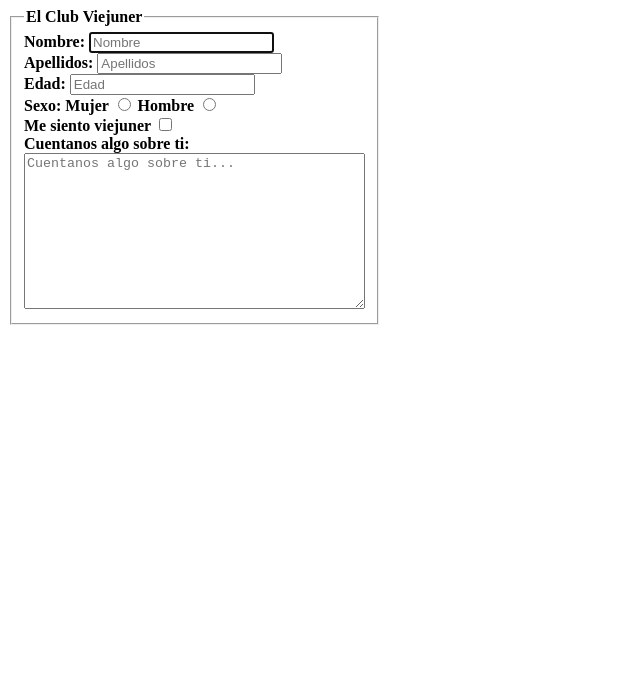
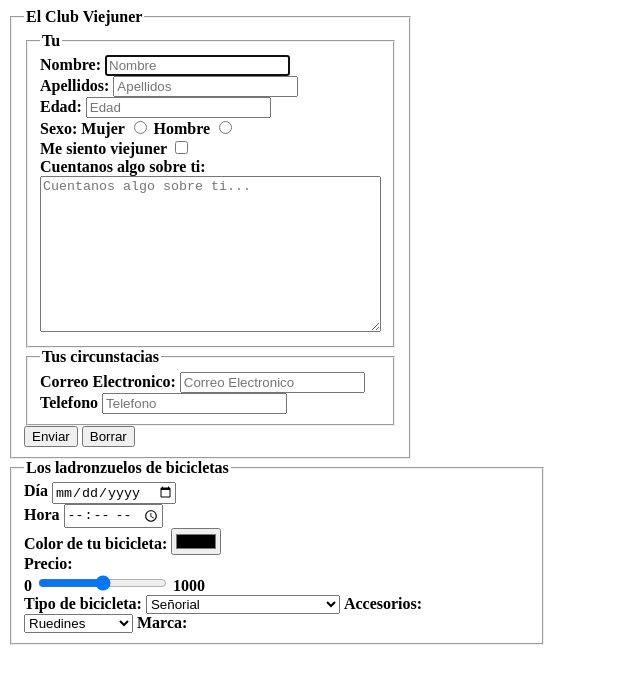
Before and after one commit to steph-d989/FormulariosViejuners, a plain HTML site: page index.html in a window 1280 px wide. Shown: the whole page, without its empty margins (0-640 px from the left). Drawn offline with Linux system fonts and the light colour scheme.

Commit message:
14:24 08/05

```diff
--- a/index.html
+++ b/index.html
@@ -8,24 +8,100 @@
 </head>
 
 <body>
-    <form style="width:25%">
+    <form>
+        <fieldset style="width:25%">
+            <legend><b>El Club Viejuner</b></legend>
             <fieldset>
-            <legend><b>El Club Viejuner</b></legend>
+                <legend><b>Tu</b></legend>
                 <label for="fname"><b>Nombre: </b></label>
-            <input type="text" id="fname" name="fname" autofocus placeholder="Nombre"><br>
+                <input type="text" id="fname" name="fname" autofocus required placeholder="Nombre"><br>
                 <label for="lname"><b>Apellidos: </b></label>
-            <input type="text" id="lname" name="lname" autofocus placeholder="Apellidos"><br>
+                <input type="text" id="lname" name="lname" required autofocus placeholder="Apellidos"><br>
                 <label for="age"><b>Edad: </b></label>
-            <input type="number" id="age" name="age" autofocus placeholder="Edad"><br>
+                <input type="number" id="age" name="age" required placeholder="Edad"><br>
                 <label for="gender"><b>Sexo: </b></label>
                 <label for="gender"><b>Mujer </b></label>
                 <input type="radio" id="mujer" name="gender">
                 <label for="gender"><b>Hombre </b></label>
                 <input type="radio" id="hombre" name="gender"><br>
                 <label for="viejuner"><b>Me siento viejuner </b></label>
-            <input type="checkbox" id="viejuner" name="viejuner"><br>
+                <input type="checkbox" id="viejuner" name="viejuner" required><br>
                 <label for="you"><b>Cuentanos algo sobre ti: </b></label><br>
-            <textarea name="you" id="you" cols="40" rows="10" placeholder="Cuentanos algo sobre ti..."></textarea>
+                <textarea name="you" id="you" cols="40" rows="10" placeholder="Cuentanos algo sobre ti..."
+                    required></textarea>
+            </fieldset>
+            <fieldset>
+                <legend><b>Tus circunstacias</b></legend>
+                <label for="email"><b>Correo Electronico: </b></label>
+                <input type="email" id="email" name="email" placeholder="Correo Electronico" autofocus required><br>
+                <label for="telefono"><b>Telefono</b></label>
+                <input type="tel" id="telefono" name="telefono" placeholder="Telefono" autofocus
+                    pattern="[0-9]{3}-[0-9]{3}-[0-9]{3}" required><br>
+            </fieldset>
+            <input type="submit" value="Enviar">
+            <input type="submit" value="Borrar">
+        </fieldset>
+        <fieldset style="width:40%">
+            <legend><b>Los ladronzuelos de bicicletas</b></legend>
+            <label for="date"><b>Día</b></label>
+            <input type="date" id="date" name="date"><br>
+            <label for="hour"><b>Hora</b></label>
+            <input type="time" id="time" name="time" required><br>
+            <label for="colour"><b>Color de tu bicicleta: </b></label>
+            <input type="color" id="color" name="color" required><br>
+            <label for="price"><b>Precio: </b></label><br>
+            <label for="min"><b> 0 </b></label>
+            <input type="range" id="precio" name="precio" min="0" max="1000" step="50" required>
+            <label for="max"><b> 1000 </b></label><br>
+            <label for="type"><b>Tipo de bicicleta: </b></label>
+
+            <select id="type" name="type">
+                <optgroup label="Bicicleta de paseo">
+                <option value="señorial">Señorial</option>
+                <option value="Anti-plebeyos">Anti-plebeyos</option>
+                <option value="PorEncimaDelHombro">PorEncimaDelHombro</option>
+                <optgroup label="Bicicleta de montaña">
+                <option value="gamusinos">Gamusinos</option>
+                <option value="hueleflores">Hueleflores premium</option>
+                <option value="fango">Fango Lovers</option>
+                <optgroup label="Bicicleta de carrera">
+                <option value="metroymedio">Metro y medio</option>
+                <option value="fluorescente">3 pm. Fluorescente edition</option>
+                <option value="grupitors">Grupitors</option>
+            </select>
+            <label for="accesorios"><b>Accesorios: </b></label>
+            <select id="accesorios" name="accesorios">
+                <option value="ruedines">Ruedines</option>
+                <option value="pegatinas">Pegatinas</option>
+                <option value="cestita">Cestita</option>
+                <option value="bombaaire">Bomba de aire</option>
+                <option value="timbre">Timbre</option>
+                <option value="foco">Foco</option>
+            </select>
+            <label for="marca"><b>Marca: </b></label>
+            <datalist id="marca" name="marca">
+                <option value="specialized">specialized</option>
+                <option value="trek">trek</option>
+                <option value="merida">merida</option>
+                <option value="scott">scott</option>
+                <option value="giant">giant</option>
+                <option value="cube">cube</option>
+                <option value="lapierre">lapierre</option>
+                <option value="orbea">orbea</option>
+                <option value="cannondale">cannondale</option>
+                <option value="bmc">bmc</option>
+                <option value="canyon">canyon</option>
+                <option value="look">look</option>
+                <option value="protek">protek</option>
+                <option value="megamo">megamo</option>
+                <option value="pinarello">pinarello</option>
+                <option value="bianchi">bianchi</option>
+                <option value="bh">bh</option>
+                <option value="factor">factor</option>
+                <option value="ghost">ghost</option>
+                <option value="cervélo">cervélo</option>
+                <option value="argon">argon</option>
+            </datalist>
         </fieldset>
     </form>
 </body>
```
Lines whose indentation alone changed are shown as unchanged.
